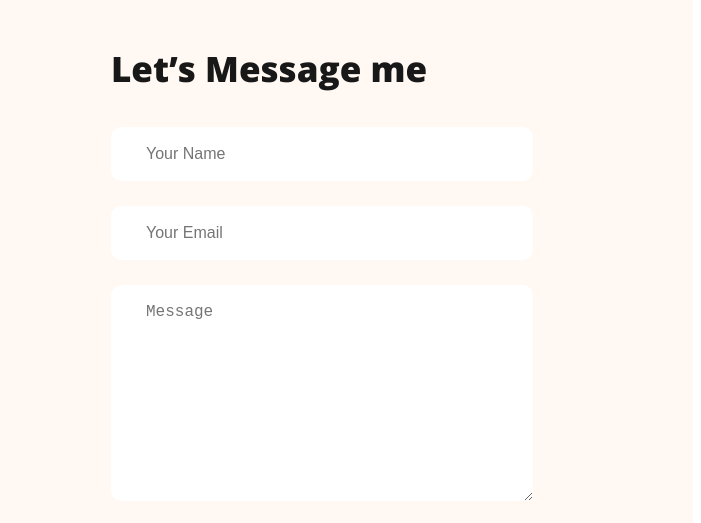
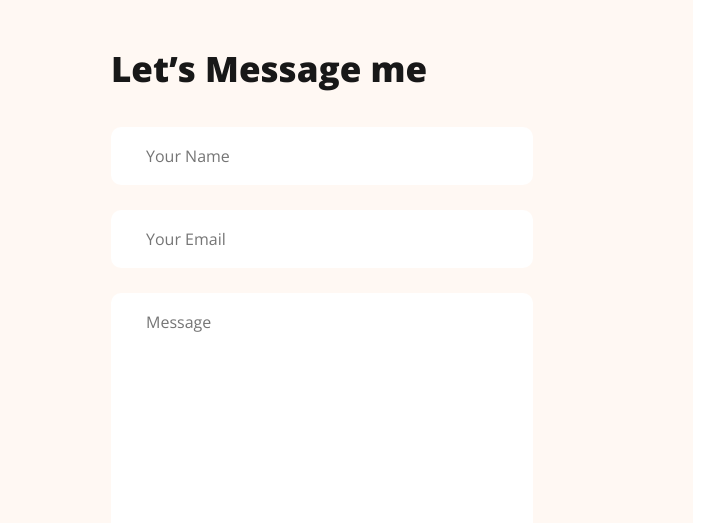
Before and after one commit to monsur28/portfolio-project, a plain HTML site: page index.html in a window 1280 px wide. Shown: the part 3320-3843 px from the top of the page, 579-1280 px from the left. Drawn offline with nearby package versions, Linux system fonts and the light colour scheme.

Commit message:
added file

```diff
--- a/styles.css/styles.css
+++ b/styles.css/styles.css
@@ -253,6 +253,7 @@ footer{
     color:  #757575;
     font-size: 16px;
     font-weight: 400;
+    font-family: Open Sans;
     display: block;
     margin-bottom: 25px;
     padding: 18px 35px;
```
